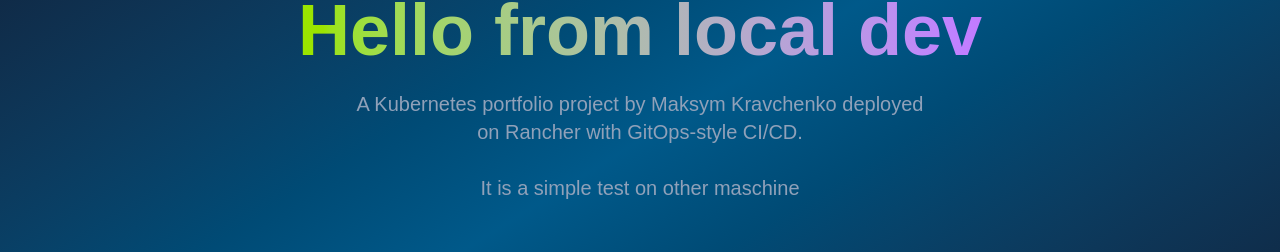
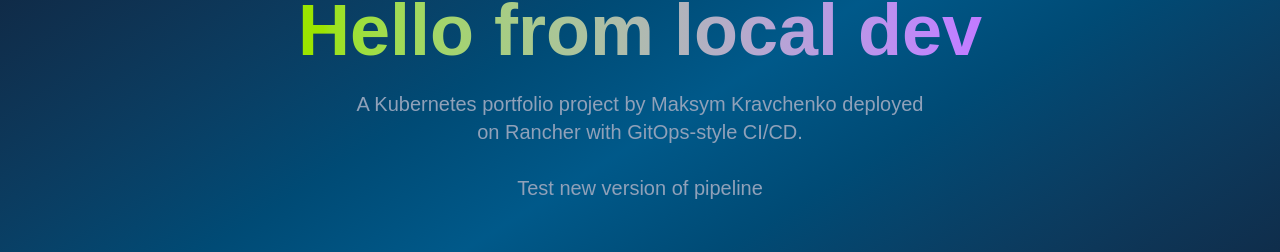
Before and after one commit to maksym-kravchenko/rancher-app, a Next.js app: page / in a window 1280 px wide. Shown: the part 260-512 px from the top of the page. Built offline with nearby package versions, Linux system fonts and the light colour scheme.

Commit message:
chore: ci cd new test

```diff
--- a/src/app/page.tsx
+++ b/src/app/page.tsx
@@ -16,7 +16,7 @@
                     deployed on Rancher with GitOps-style CI/CD.
                     <br/>
                     <br/>
-                    It is a simple test on other maschine
+                    Test new version of pipeline
                 </p>
             </div>
 
```
